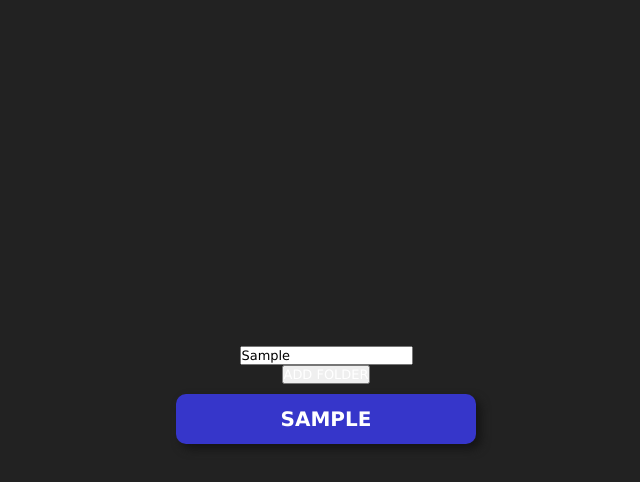
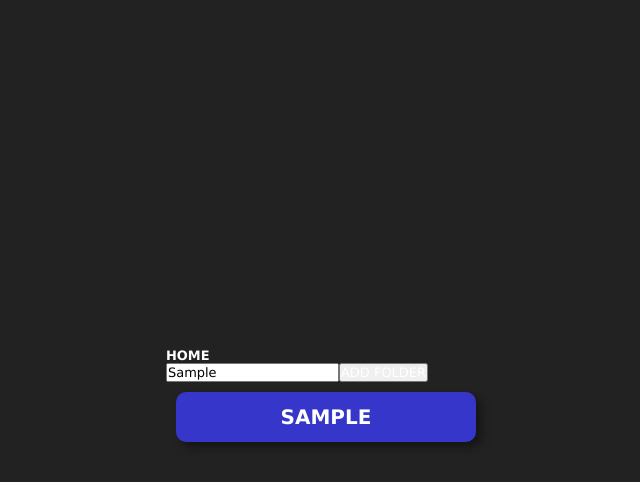
Before and after one commit to aiacuone/Note-Taker, a React (Create React App) app: page / in a window 1280 px wide. Both pictures are taken after typing "Sample" into the empty fields and a click on the button "ADD FOLDER". Shown: the top 482 px of the page, without its empty margins (314-954 px from the left). Built offline with nearby package versions, Linux system fonts and the light colour scheme.

Commit message:
moved home elements into home component

```diff
--- a/src/components/App.js
+++ b/src/components/App.js
@@ -1,18 +1,17 @@
 import React, { useEffect, useState, useRef } from 'react'
 // import folders from '../variables/folders'
 import CurrentFolder from './CurrentFolder'
+import Home from './Home'
 
 function App() {
-	////////////////   STATE & VARIABLES   /////////////////
+	////////////////   STATE & USEREF   /////////////////
 	let [directory, setDirectory] = useState([])
 	let [folders, setFolders] = useState({})
-	// let [currentFolder, setCurrentFolder] = useState()
-	// let [homeFoldersArr,setHomeFoldersArr]=useState([])
 
 	let state = { directory, folders }
 	let setState = { setDirectory, setFolders }
 
-	let home_add_folder_input = useRef()
+	// let home_add_folder_input = useRef()
 
 	///////////CREATES THE ACTUAL DIRECTORY THROUGH THE FOLDERS OBJECT//////////
 	let directoryChain = []
@@ -24,7 +23,7 @@ function App() {
 
 	////////// LOCATES THE CURRENT FOLDER USING THE DIRECTORY CHAIN /////////////
 	// let currentFolder = directoryChain.reduce((a, b) => {
-	let currentFolder=directoryChain.reduce((a, b) => {
+	let currentFolder = directoryChain.reduce((a, b) => {
 		return a[b]
 	}, folders)
 
@@ -41,66 +40,44 @@ function App() {
 	}
 
 	/////////////CREATES ELEMENTS FOR HOME FOLDERS/////////////
-	let homeFolders
-	if (Object.keys(folders).length > 0) {
-		homeFolders = Object.keys(folders).map((item) => {
-			return (
-				<div
-					onClick={() => {
-						let newArr = [item]
-						// home_add_folder_input.current.value=''
-						setDirectory(newArr)
+	// let homeFolders
+	// if (Object.keys(folders).length > 0) {
+	// 	homeFolders = Object.keys(folders).map((item) => {
+	// 		return (
+	// 			<div
+	// 				onClick={() => {
+	// 					let newArr = [item]
+	// 					// home_add_folder_input.current.value=''
+	// 					setDirectory(newArr)
+	// 				}}
+	// 				class="home_folder">
+	// 				<h3 class="home_folder_title">{folders[item].name.toUpperCase()}</h3>
+	// 			</div>
+	// 		)
+	// 	})
+	// } else {
+	// 	homeFolders = (
+	// 		<div>
+	// 			<h3>NO FOLDERS</h3>
+	// 		</div>
+	// 	)
+	// }
 
-					}}
-					class="home_folder">
-					<h3 class="home_folder_title">{folders[item].name.toUpperCase()}</h3>
-				</div>
-			)
-		})
-	} else {
-		homeFolders = (
-			<div>
-				<h3>NO FOLDERS</h3>
-			</div>
-		)
-	}
-
-	////////////INPUT ELEMENTS TO CREATE FOLDERS///////////////
-	let addFolderInput = (
-		<>
-			<input
-				ref={home_add_folder_input}
-				class="home_add_folder"
-				type="text"
-				placeholder="Folder Name..."></input>
-			<button
-				onClick={() => {
-					let newObj = { ...folders }
-					newObj[home_add_folder_input.current.value] = new Folder({
-						name: home_add_folder_input.current.value,
-						dateCreated: Date.now(),
-					})
-					setFolders(newObj)
-				}}>
-				ADD FOLDER
-			</button>
-		</>
-	)
 
 	///////////////////// VARIABLES /////////////////
-	let vars = { directoryChain,currentFolder }
+	let vars = { directoryChain, currentFolder }
 
 	return (
 		<div className="app">
-			{directory.length == 0 && addFolderInput}
-			{directory.length == 0 && homeFolders}
-
-			{directory.length > 0 && currentFolder&&(
+			{directory.length == 0 && (
+				<Home state={state} setState={setState} vars={vars} Folder={Folder} />
+			)}
+			{directory.length > 0 && currentFolder && (
 				<CurrentFolder
 					state={state}
 					setState={setState}
 					vars={vars}
-					Folder={ Folder}
+					Folder={Folder}
 				/>
 			)}
 		</div>
--- a/src/components/CurrentFolder.js
+++ b/src/components/CurrentFolder.js
@@ -81,7 +81,7 @@ export default function CurrentFolder({
                 onClick={() => {
                     add_folder_input.current.value = null
 					let newFolders = { ...state.folders }
-                    let newObj = {}
+                    let newObj = {...vars.currentFolder.folders}
 					newObj[addFolderInputText] = new Folder({
 						name: addFolderInputText,
 						dateCreated: Date.now(),
--- /dev/null
+++ b/src/components/Home.js
@@ -0,0 +1,59 @@
+import React, {useRef } from 'react'
+import '../styles/home.css'
+export default function Home({ state, setState, vars,Folder }) {
+
+    let home_add_folder_input = useRef()
+
+	let homeFolders
+	if (Object.keys(state.folders).length > 0) {
+		homeFolders = Object.keys(state.folders).map((item) => {
+			return (
+				<div
+					onClick={() => {
+						let newArr = [item]
+						setState.setDirectory(newArr)
+					}}
+					class="home_folder">
+					<h3 class="home_folder_title">
+						{state.folders[item].name.toUpperCase()}
+					</h3>
+				</div>
+			)
+		})
+	} else {
+		homeFolders = (
+			<div>
+				<h3>NO FOLDERS</h3>
+			</div>
+		)
+    }
+
+    let addFolderInput = (
+		<>
+			<input
+				ref={home_add_folder_input}
+				class="home_add_folder"
+				type="text"
+				placeholder="Folder Name..."></input>
+			<button
+				onClick={() => {
+					let newObj = { ...state.folders }
+					newObj[home_add_folder_input.current.value] = new Folder({
+						name: home_add_folder_input.current.value,
+						dateCreated: Date.now(),
+					})
+					setState.setFolders(newObj)
+				}}>
+				ADD FOLDER
+			</button>
+		</>
+	)
+
+	return (
+		<div class='home'>
+            <h3>HOME</h3>
+            {addFolderInput}
+            {homeFolders}
+		</div>
+	)
+}
--- a/src/styles/current_page.css
+++ b/src/styles/current_page.css
@@ -57,9 +57,7 @@
     filter: drop-shadow(5px 5px 5px rgb(20, 20, 20));
 }
 
-.home_add_folder{
-color: black;
-}
+
 
 .current_page_add_folder_input_field,.current_page_add_folder_input_button{
     color: black;
--- /dev/null
+++ b/src/styles/home.css
@@ -0,0 +1,12 @@
+.home{
+    /* background: orange; */
+}
+
+.home_folder_title{
+	color: white;
+	font-size: 20px;
+}
+
+.home_add_folder{
+    color: black;
+    }
--- a/src/styles/index.css
+++ b/src/styles/index.css
@@ -33,8 +33,3 @@
 	filter:drop-shadow(5px 5px 5px rgb(20, 20, 20));
 	cursor: pointer;
 }
-
-.home_folder_title{
-	color: white;
-	font-size: 20px;
-}
```
